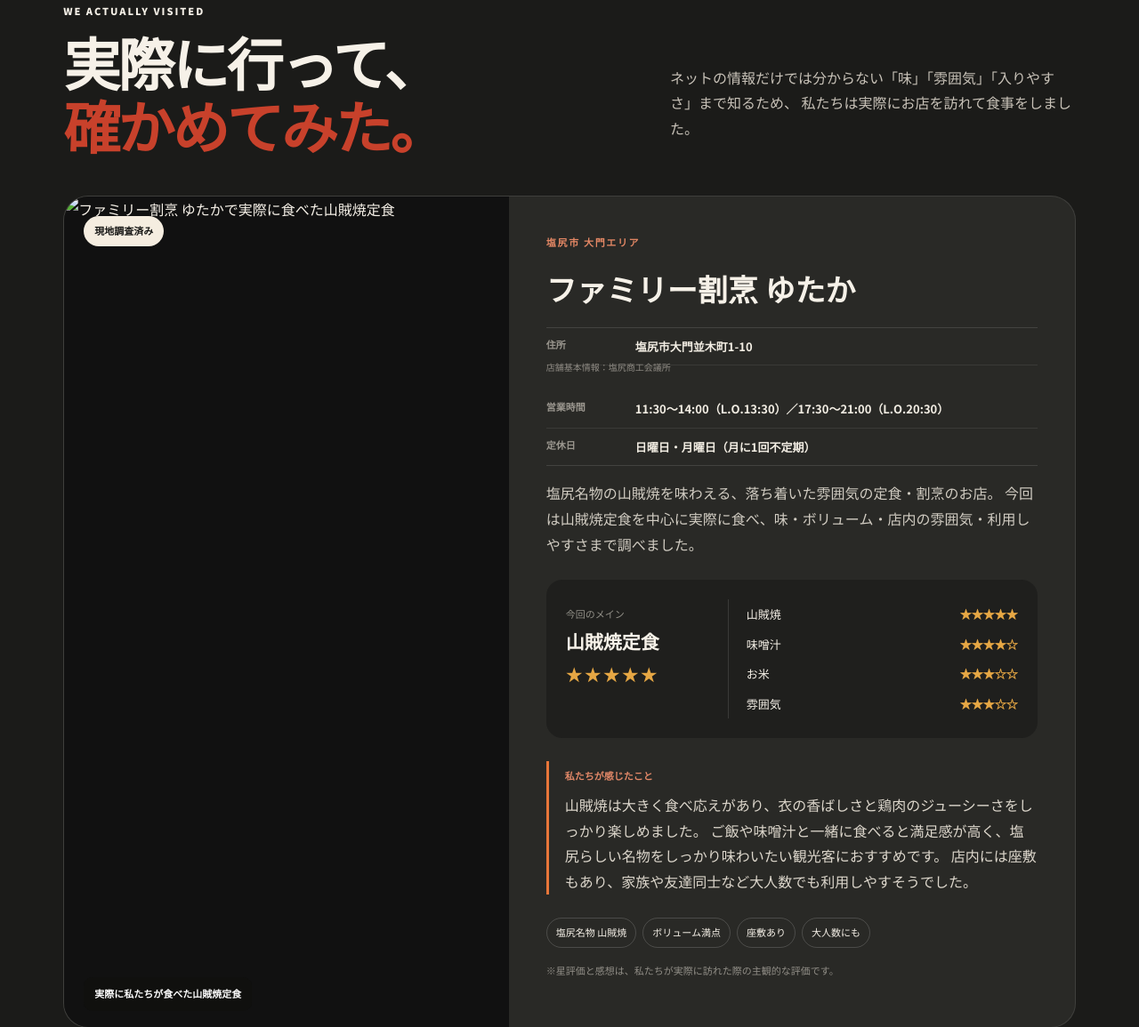
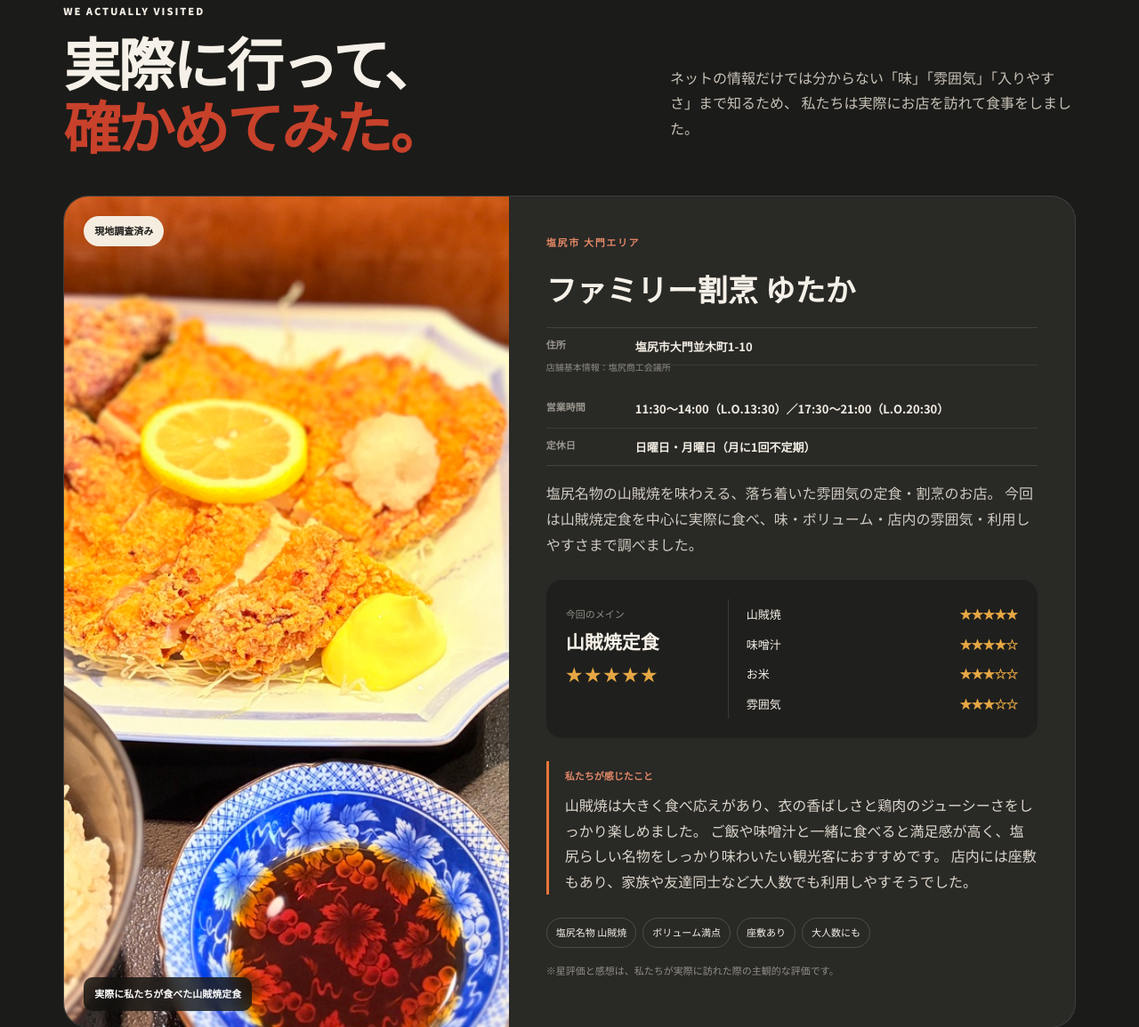
Before and after one commit to kazusan115/shiojiri-sanzokuyaki, a plain HTML site: page index.html in a window 1280 px wide. Shown: the part 1659-2814 px from the top of the page at 89% size. Drawn offline with Linux system fonts and the light colour scheme.

Commit message:
Update index.html

```diff
--- a/index.html
+++ b/index.html
@@ -99,7 +99,7 @@
 
       <article class="visited-card">
         <div class="visited-photo single-photo">
-          <img class="main-photo" src="images/yutaka-sanzoku.jpeg" alt="ファミリー割烹 ゆたかで実際に食べた山賊焼定食">
+          <img class="main-photo" src="yutaka-sanzoku.jpeg" alt="ファミリー割烹 ゆたかで実際に食べた山賊焼定食">
           <div class="visited-badge">現地調査済み</div>
           <div class="photo-caption">実際に私たちが食べた山賊焼定食</div>
         </div>
```
